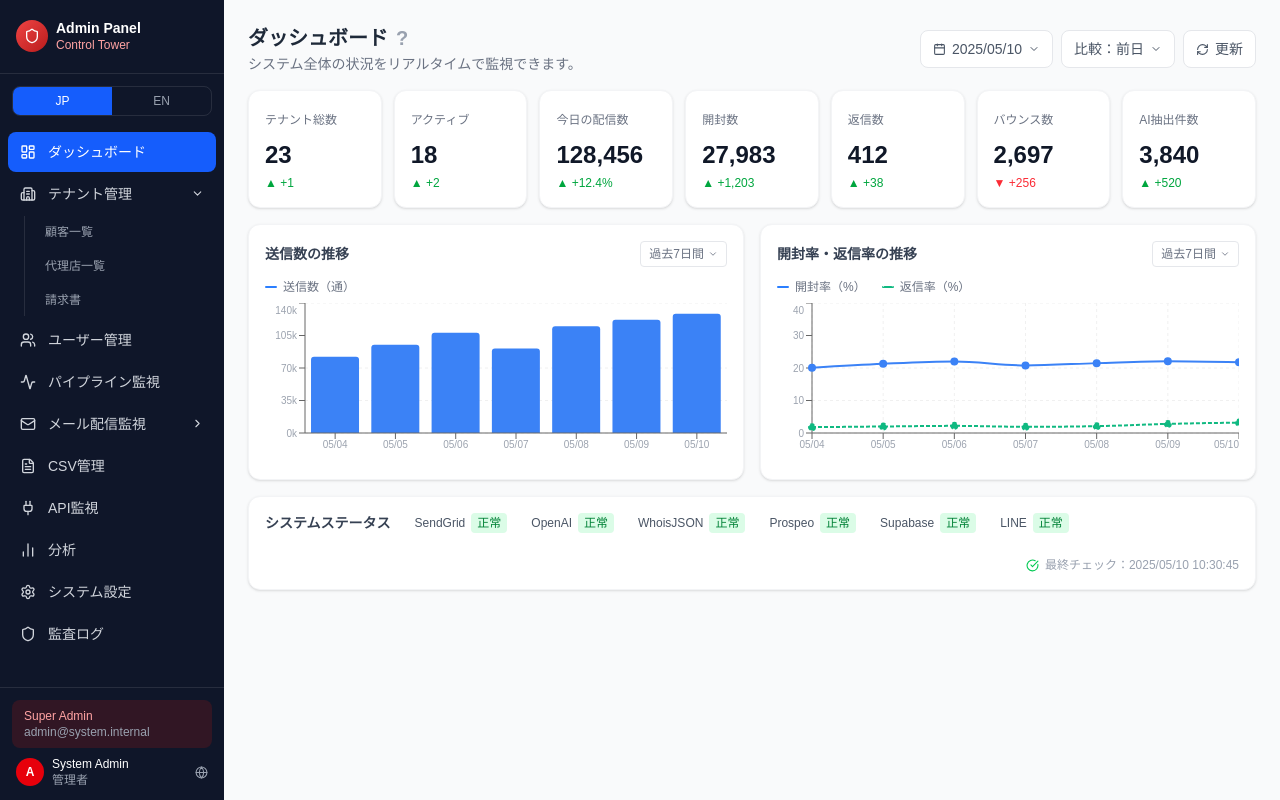
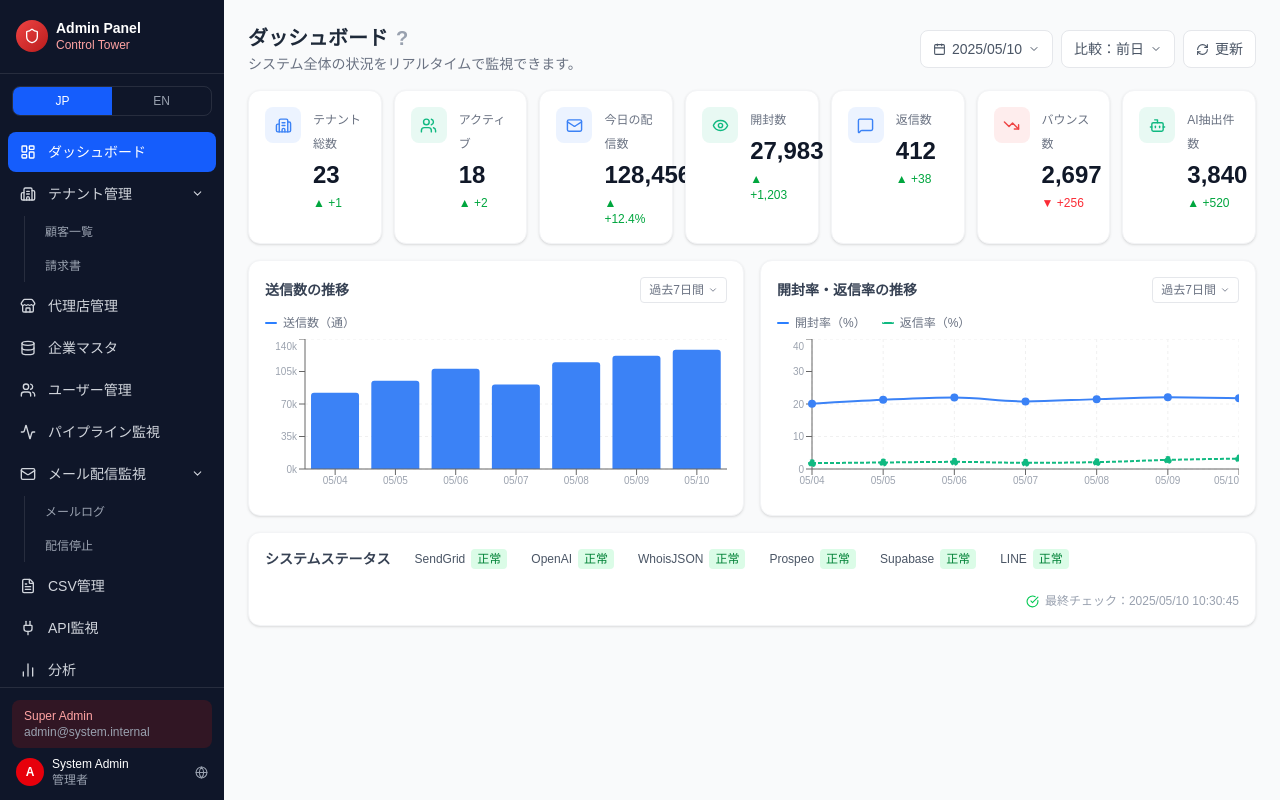
Before and after one commit to nn-nissy1010/freshbound, a Next.js app: page /admin in a window 1280 px wide. Built offline with nearby package versions, Linux system fonts and the light colour scheme.

Commit message:
fix(admin): render StatCard icon/color and fix sidebar nav structure

```diff
--- a/src/components/admin/AdminSidebar.tsx
+++ b/src/components/admin/AdminSidebar.tsx
@@ -8,7 +8,7 @@ import { t } from '@/lib/i18n';
 import {
   LayoutDashboard, Building2, Users, Mail, FileText,
   Ban, Plug, BarChart2, Settings, Shield, ChevronDown,
-  ChevronRight, Globe, Store, X, Activity,
+  ChevronRight, Globe, Store, X, Activity, Database,
 } from 'lucide-react';
 
 interface NavItem {
@@ -30,10 +30,11 @@ const navItems: NavItem[] = [
     labelJa: 'テナント管理', labelEn: 'Tenants', icon: Building2,
     children: [
       { href: '/admin/tenants', labelJa: '顧客一覧', labelEn: 'Customer List' },
-      { href: '/admin/agencies', labelJa: '代理店一覧', labelEn: 'Agency List' },
       { href: '/admin/invoices', labelJa: '請求書', labelEn: 'Invoices' },
     ],
   },
+  { href: '/admin/agencies', labelJa: '代理店管理', labelEn: 'Agencies', icon: Store },
+  { href: '/admin/companies-master', labelJa: '企業マスタ', labelEn: 'Company Master', icon: Database },
   { href: '/admin/users', labelJa: 'ユーザー管理', labelEn: 'Users', icon: Users },
   { href: '/admin/pipeline', labelJa: 'パイプライン監視', labelEn: 'Pipeline Monitor', icon: Activity },
   {
@@ -53,7 +54,7 @@ const navItems: NavItem[] = [
 export default function AdminSidebar({ isOpen, onClose }: SidebarProps) {
   const pathname = usePathname();
   const { lang, setLang } = useLang();
-  const [openGroups, setOpenGroups] = useState<string[]>(['テナント管理', 'Tenants', '配信監視', 'Delivery']);
+  const [openGroups, setOpenGroups] = useState<string[]>(['テナント管理', 'メール配信監視']);
 
   const toggleGroup = (key: string) => {
     setOpenGroups(prev => prev.includes(key) ? prev.filter(k => k !== key) : [...prev, key]);
--- a/src/components/admin/StatCard.tsx
+++ b/src/components/admin/StatCard.tsx
@@ -12,10 +12,16 @@ interface Props {
   trendUp?: boolean;
 }
 
-export default function StatCard({ label, value, sub, trend, trendUp }: Props) {
+export default function StatCard({ label, value, sub, icon: Icon, color, trend, trendUp }: Props) {
   return (
-    <div className="bg-white rounded-xl border border-gray-100 p-4 shadow-sm">
-      <div className="mb-2">
+    <div className="bg-white rounded-xl border border-gray-100 p-4 shadow-sm flex gap-3">
+      {Icon && color && (
+        <div className="w-9 h-9 rounded-lg flex items-center justify-center flex-shrink-0" style={{ backgroundColor: color + '18' }}>
+          <Icon size={17} style={{ color }} />
+        </div>
+      )}
+      <div className="flex-1 min-w-0">
+        <div className="mb-1">
           <span className="text-xs text-gray-500">{label}</span>
         </div>
         <div className="flex items-baseline gap-1">
@@ -28,5 +34,6 @@ export default function StatCard({ label, value, sub, trend, trendUp }: Props) {
           </div>
         )}
       </div>
+    </div>
   );
 }
```
Lines whose indentation alone changed are shown as unchanged.
